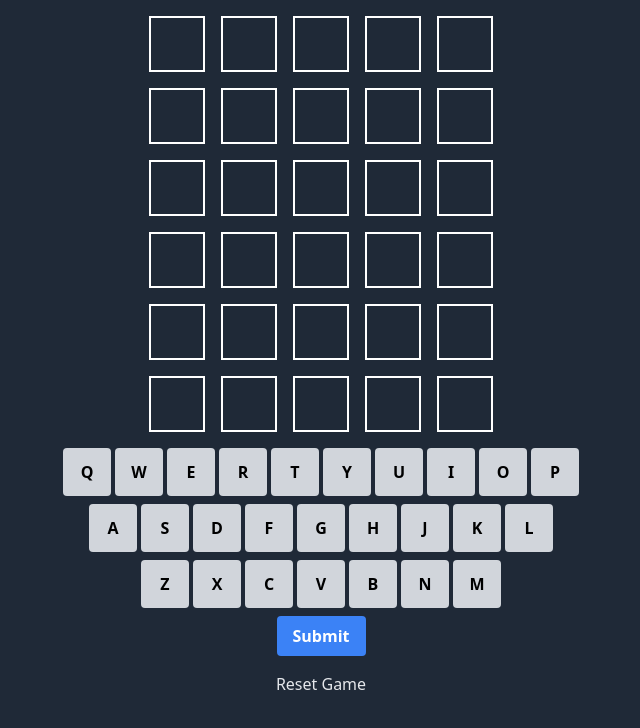
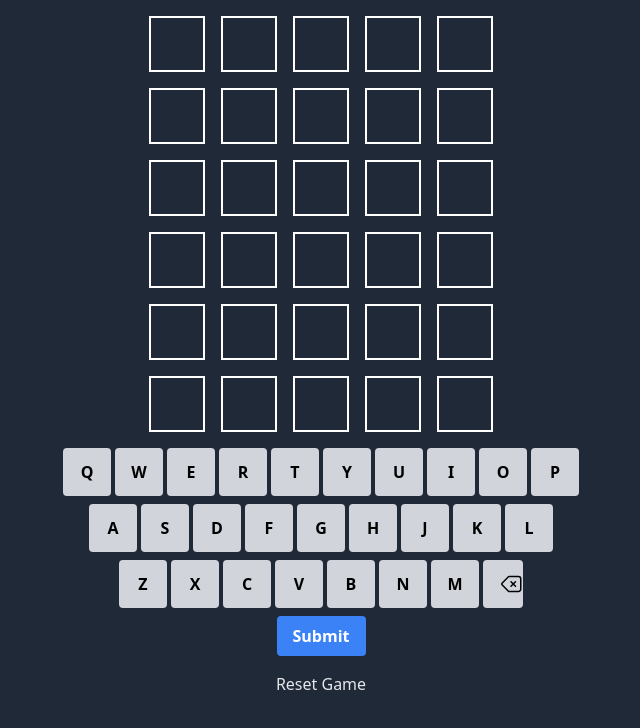
Before and after one commit to GasparArimany/clondle, a React (Vite) app: page / in a window 1280 px wide. Shown: the top 728 px of the page, without its empty margins (319-959 px from the left). Built offline with nearby package versions, Linux system fonts and the light colour scheme.

Commit message:
chore: adds backspace button

```diff
--- /dev/null
+++ b/src/components/Icons/Backspace.tsx
@@ -0,0 +1,18 @@
+export function Backspace() {
+	return (
+		<svg
+			xmlns="http://www.w3.org/2000/svg"
+			fill="none"
+			viewBox="0 0 24 24"
+			strokeWidth={1.5}
+			stroke="currentColor"
+			className="size-6"
+		>
+			<path
+				strokeLinecap="round"
+				strokeLinejoin="round"
+				d="M12 9.75 14.25 12m0 0 2.25 2.25M14.25 12l2.25-2.25M14.25 12 12 14.25m-2.58 4.92-6.374-6.375a1.125 1.125 0 0 1 0-1.59L9.42 4.83c.21-.211.497-.33.795-.33H19.5a2.25 2.25 0 0 1 2.25 2.25v10.5a2.25 2.25 0 0 1-2.25 2.25h-9.284c-.298 0-.585-.119-.795-.33Z"
+			/>
+		</svg>
+	);
+}
--- a/src/components/Keyboard/Keyboard.tsx
+++ b/src/components/Keyboard/Keyboard.tsx
@@ -1,6 +1,7 @@
 import { useCallback, useEffect, useState } from "react";
 import { LetterStatus } from "../../models/Guess";
 import classNames from "classnames";
+import { Backspace } from "../Icons/Backspace";
 
 const keys = [
 	"Q",
@@ -159,6 +160,15 @@ function Keyboard({
 						</button>
 					);
 				})}
+				<button
+					type="button"
+					className="keyboard-letter w-10"
+					onClick={() => {
+						handleChange("Backspace");
+					}}
+				>
+					<Backspace />
+				</button>
 			</div>
 			<input
 				/**
```
